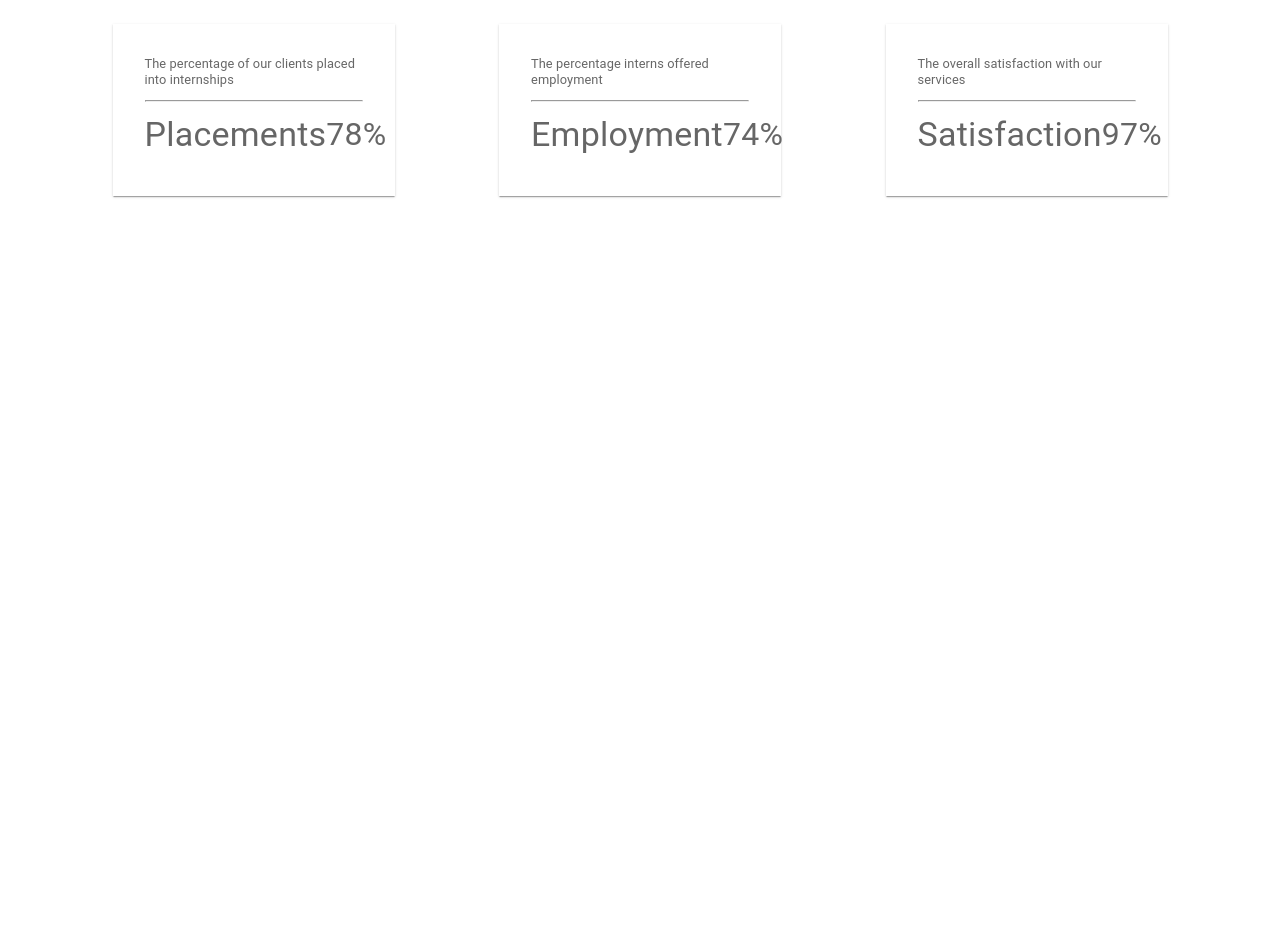
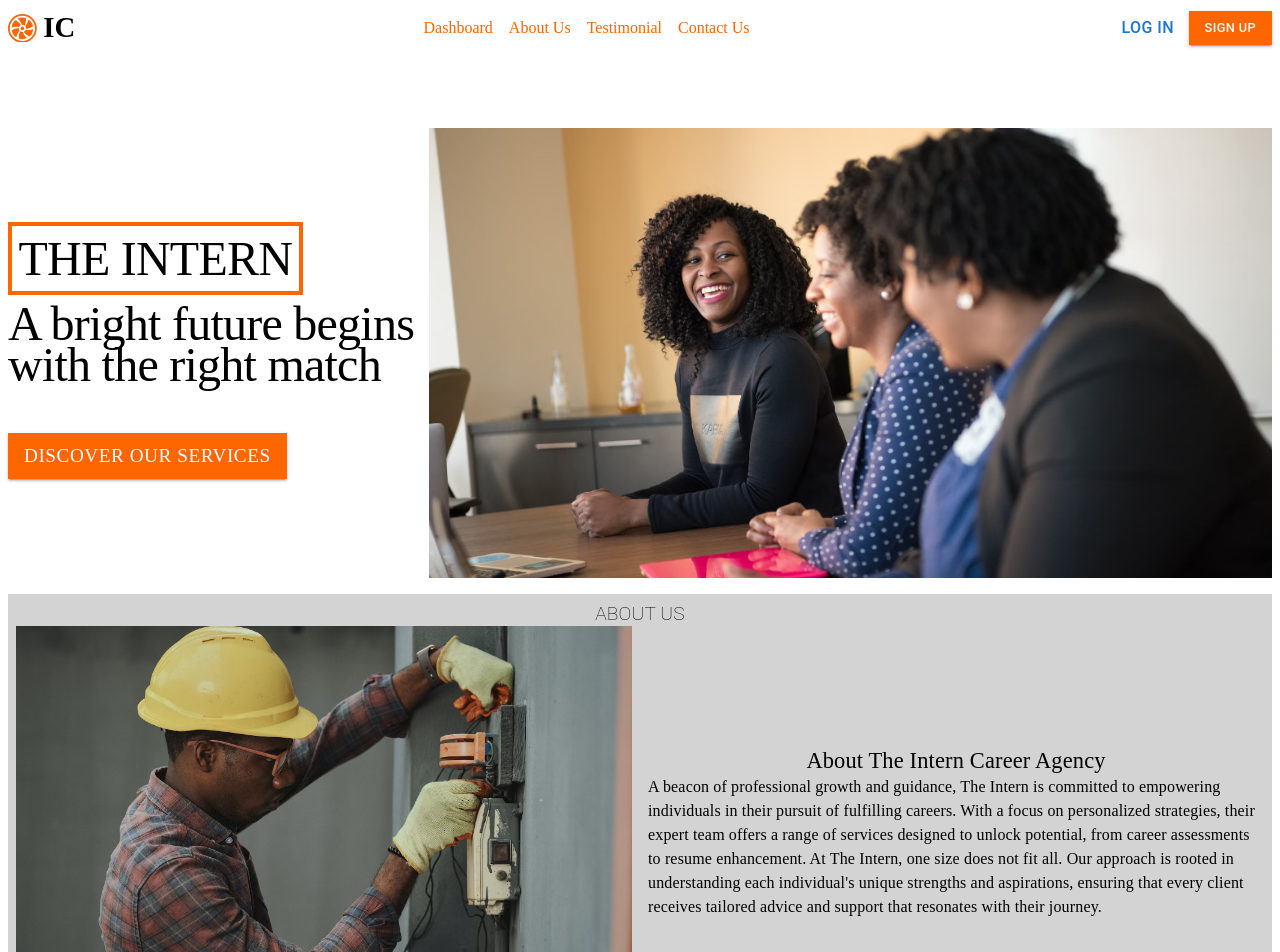
Before and after one commit to Cavein254/internreact, a React (Vite) app in the folder client/: page / in a window 1280 px wide. Shown: the top 952 px of the page. Before the commit the page ends 800 px from the top, so only its background shows below. Built offline with nearby package versions, Linux system fonts and the light colour scheme.

Commit message:
chore: name change

```diff
--- a/client/src/App.tsx
+++ b/client/src/App.tsx
@@ -1,10 +1,11 @@
 import Statistics from "./components/statistics/Statistics";
+import MainPage from "./pages/MainPage";
 
 function App() {
   return (
     <>
       <div>
-        <Statistics />
+        <MainPage />
       </div>
     </>
   );
--- a/client/src/components/about/About.tsx
+++ b/client/src/components/about/About.tsx
@@ -28,7 +28,7 @@ const About = () => {
               fontWeight: "400",
             }}
           >
-            About IC Career Agency
+            About The Intern Career Agency
           </Typography>
           <Typography
             variant="body1"
@@ -37,14 +37,15 @@ const About = () => {
               fontWeight: "200",
             }}
           >
-            A beacon of professional growth and guidance, IC is committed to
-            empowering individuals in their pursuit of fulfilling careers. With
-            a focus on personalized strategies, their expert team offers a range
-            of services designed to unlock potential, from career assessments to
-            resume enhancement. At IC, one size does not fit all. Our approach
-            is rooted in understanding each individual's unique strengths and
-            aspirations, ensuring that every client receives tailored advice and
-            support that resonates with their journey.
+            A beacon of professional growth and guidance, The Intern is
+            committed to empowering individuals in their pursuit of fulfilling
+            careers. With a focus on personalized strategies, their expert team
+            offers a range of services designed to unlock potential, from career
+            assessments to resume enhancement. At The Intern, one size does not
+            fit all. Our approach is rooted in understanding each individual's
+            unique strengths and aspirations, ensuring that every client
+            receives tailored advice and support that resonates with their
+            journey.
           </Typography>
         </Box>
         <Box className="about-us-img-container">
--- a/client/src/components/footer/Footer.tsx
+++ b/client/src/components/footer/Footer.tsx
@@ -1,15 +1,15 @@
-import { Box } from '@mui/material';
+import { Box } from "@mui/material";
 
 const Footer = () => {
   const year = new Date().getFullYear();
   return (
     <Box
       sx={{
-        display: 'flex',
-        justifyContent: 'center',
+        display: "flex",
+        justifyContent: "center",
       }}
     >
-      <Box> &copy; {year} IC Career Agency. All rights reserved.</Box>
+      <Box> &copy; {year} The Intern. All rights reserved.</Box>
     </Box>
   );
 };
--- a/client/src/components/subscribe/Subscribe.tsx
+++ b/client/src/components/subscribe/Subscribe.tsx
@@ -1,5 +1,5 @@
-import { Box, Button, TextField, Typography } from '@mui/material';
-import './styles.css';
+import { Box, Button, TextField, Typography } from "@mui/material";
+import "./styles.css";
 
 const Subscribe = () => {
   return (
@@ -8,11 +8,11 @@ const Subscribe = () => {
         <Typography
           variant="h4"
           sx={{
-            fontFamily: 'Roboto',
-            fontWeight: '100',
-            fontSize: '1.2rem',
-            textAlign: 'center',
-            textTransform: 'uppercase',
+            fontFamily: "Roboto",
+            fontWeight: "100",
+            fontSize: "1.2rem",
+            textAlign: "center",
+            textTransform: "uppercase",
           }}
         >
           Subscribe
@@ -20,43 +20,43 @@ const Subscribe = () => {
         <Typography
           variant="h4"
           sx={{
-            fontFamily: 'Poppins',
-            fontWeight: '900',
-            fontSize: '1.8rem',
-            textAlign: 'center',
+            fontFamily: "Poppins",
+            fontWeight: "900",
+            fontSize: "1.8rem",
+            textAlign: "center",
           }}
         >
-          Subscribe to our NewsLetter{' '}
+          Subscribe to our NewsLetter{" "}
         </Typography>
         <Typography
           variant="body1"
           sx={{
-            fontFamily: 'Poppins',
-            fontWeight: '200',
-            textAlign: 'justify',
+            fontFamily: "Poppins",
+            fontWeight: "200",
+            textAlign: "justify",
           }}
         >
           Are you ready to supercharge your professional journey? Don't miss out
           on exclusive insights, expert tips, and game-changing strategies
-          delivered right to your inbox through the IC Newsletter!
+          delivered right to your inbox through the Intern Newsletter!
         </Typography>
         <Box
           sx={{
             boxShadow: 2,
-            marginTop: '1rem',
+            marginTop: "1rem",
           }}
         >
           <TextField fullWidth label="Enter Email Address" id="fullWidth" />
         </Box>
         <Box
           sx={{
-            marginTop: '0.5rem',
+            marginTop: "0.5rem",
           }}
         >
           <Button
             variant="contained"
             sx={{
-              backgroundColor: '#f60',
+              backgroundColor: "#f60",
             }}
           >
             Subscribe
--- a/client/src/components/testimonial/testmonydata.ts
+++ b/client/src/components/testimonial/testmonydata.ts
@@ -1,37 +1,37 @@
 export const TestimonialData = [
   {
     id: 1,
-    url: 'https://images.unsplash.com/photo-1620932934088-fbdb2920e484?ixlib=rb-4.0.3&ixid=M3wxMjA3fDB8MHxzZWFyY2h8NHx8YWZyaWNhbiUyMG1hbnxlbnwwfHwwfHx8MA%3D%3D&auto=format&fit=crop&w=250&q=60',
-    name: 'Andrew Kweli',
+    url: "https://images.unsplash.com/photo-1620932934088-fbdb2920e484?ixlib=rb-4.0.3&ixid=M3wxMjA3fDB8MHxzZWFyY2h8NHx8YWZyaWNhbiUyMG1hbnxlbnwwfHwwfHx8MA%3D%3D&auto=format&fit=crop&w=250&q=60",
+    name: "Andrew Kweli",
     comment:
-      "I had the pleasure of working with Intern Connect Career Agency, and I can't recommend their services enough! Their expert guidance helped me transform my resume into a powerful tool that captured the attention of employers. With their interview coaching, I felt confident and well-prepared, ultimately landing my dream job. Thank you, IC, for your invaluable support!",
+      "I had the pleasure of working with Intern Connect Career Agency, and I can't recommend their services enough! Their expert guidance helped me transform my resume into a powerful tool that captured the attention of employers. With their interview coaching, I felt confident and well-prepared, ultimately landing my dream job. Thank you, The Intern, for your invaluable support!",
   },
   {
     id: 2,
-    url: 'https://images.unsplash.com/photo-1614023342667-6f060e9d1e04?ixlib=rb-4.0.3&ixid=M3wxMjA3fDB8MHxzZWFyY2h8Mnx8YWZyaWNhbiUyMG1hbnxlbnwwfHwwfHx8MA%3D%3D&auto=format&fit=crop&w=250&q=60',
-    name: 'Moses Mutua',
+    url: "https://images.unsplash.com/photo-1614023342667-6f060e9d1e04?ixlib=rb-4.0.3&ixid=M3wxMjA3fDB8MHxzZWFyY2h8Mnx8YWZyaWNhbiUyMG1hbnxlbnwwfHwwfHx8MA%3D%3D&auto=format&fit=crop&w=250&q=60",
+    name: "Moses Mutua",
     comment:
-      "I can't thank IC Career Agency enough for their outstanding support. Their career assessment process helped me discover my true strengths and interests, leading me to a career path I'm truly passionate about. Their team's dedication, expertise, and encouragement empowered me to take confident steps toward my professional goals. I highly recommend their services to anyone seeking career guidance",
+      "I can't thank The Intern enough for their outstanding support. Their career assessment process helped me discover my true strengths and interests, leading me to a career path I'm truly passionate about. Their team's dedication, expertise, and encouragement empowered me to take confident steps toward my professional goals. I highly recommend their services to anyone seeking career guidance",
   },
   {
     id: 3,
-    url: 'https://images.unsplash.com/photo-1616805765352-beedbad46b2a?ixlib=rb-4.0.3&ixid=M3wxMjA3fDB8MHxwaG90by1wYWdlfHx8fGVufDB8fHx8fA%3D%3D&auto=format&fit=crop&w=250&q=80',
-    name: 'Colins Odera',
+    url: "https://images.unsplash.com/photo-1616805765352-beedbad46b2a?ixlib=rb-4.0.3&ixid=M3wxMjA3fDB8MHxwaG90by1wYWdlfHx8fGVufDB8fHx8fA%3D%3D&auto=format&fit=crop&w=250&q=80",
+    name: "Colins Odera",
     comment:
-      'IC Career Agency exceeded my expectations in every way. From resume enhancement to interview coaching, their services are top-notch. They helped me present my qualifications in the best light and provided me with the tools to excel during interviews. Thanks to IC, I secured a fantastic job opportunity that aligns perfectly with my career goals.',
+      "The Intern Career Agency exceeded my expectations in every way. From resume enhancement to interview coaching, their services are top-notch. They helped me present my qualifications in the best light and provided me with the tools to excel during interviews. Thanks to IC, I secured a fantastic job opportunity that aligns perfectly with my career goals.",
   },
   {
     id: 4,
-    url: 'https://plus.unsplash.com/premium_photo-1681486176382-60ed50a10022?ixlib=rb-4.0.3&ixid=M3wxMjA3fDB8MHxzZWFyY2h8MTN8fHBvcnRyYWl0JTIwYWZyaWNhbnxlbnwwfHwwfHx8MA%3D%3D&auto=format&fit=crop&w=250&q=60',
-    name: 'Silvia Malima',
+    url: "https://plus.unsplash.com/premium_photo-1681486176382-60ed50a10022?ixlib=rb-4.0.3&ixid=M3wxMjA3fDB8MHxzZWFyY2h8MTN8fHBvcnRyYWl0JTIwYWZyaWNhbnxlbnwwfHwwfHx8MA%3D%3D&auto=format&fit=crop&w=250&q=60",
+    name: "Silvia Malima",
     comment:
-      'When I reached out to IC Career Agency, I was struggling to navigate the competitive job market. Their networking mastery program not only taught me effective networking techniques but also helped me expand my professional connections. Their unwavering support and insightful advice played a pivotal role in securing my current position. IC truly delivers results!',
+      "When I reached out to The Intern Career Agency, I was struggling to navigate the competitive job market. Their networking mastery program not only taught me effective networking techniques but also helped me expand my professional connections. Their unwavering support and insightful advice played a pivotal role in securing my current position. The Intern truly delivers results!",
   },
   {
     id: 5,
-    url: 'https://plus.unsplash.com/premium_photo-1681486555488-3ef3f7ff9606?ixlib=rb-4.0.3&ixid=M3wxMjA3fDB8MHxzZWFyY2h8MTl8fHBvcnRyYWl0JTIwYWZyaWNhbnxlbnwwfHwwfHx8MA%3D%3D&auto=format&fit=crop&w=250&q=60',
-    name: 'Catherine Nyawira',
+    url: "https://plus.unsplash.com/premium_photo-1681486555488-3ef3f7ff9606?ixlib=rb-4.0.3&ixid=M3wxMjA3fDB8MHxzZWFyY2h8MTl8fHBvcnRyYWl0JTIwYWZyaWNhbnxlbnwwfHwwfHx8MA%3D%3D&auto=format&fit=crop&w=250&q=60",
+    name: "Catherine Nyawira",
     comment:
-      "IC Career Agency has been a game-changer in my job search journey. Their personalized approach to career assessment provided me with a clear direction, and their job search strategy equipped me with the skills I needed to stand out. The team's dedication and professionalism made all the difference. I'm now thriving in a role that aligns perfectly with my skills and aspirations.",
+      "The Intern Career Agency has been a game-changer in my job search journey. Their personalized approach to career assessment provided me with a clear direction, and their job search strategy equipped me with the skills I needed to stand out. The team's dedication and professionalism made all the difference. I'm now thriving in a role that aligns perfectly with my skills and aspirations.",
   },
 ];
```
